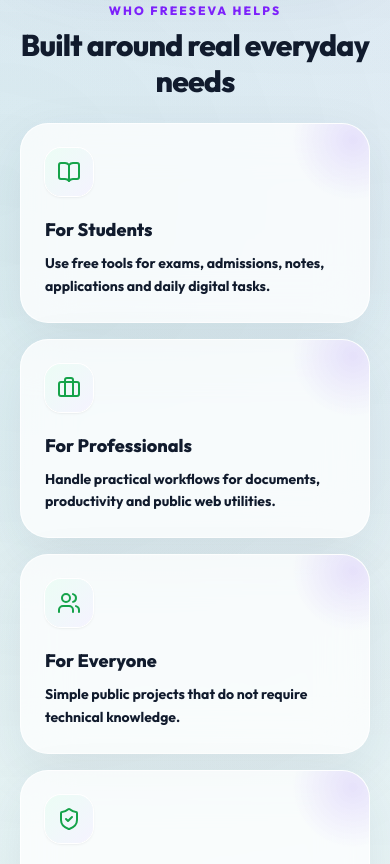
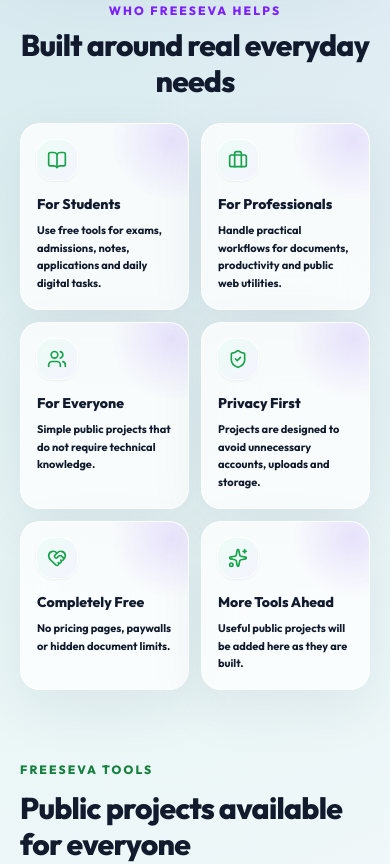
Before and after one commit to imaryan02/freeseva, a React (Vite) app: page / in a window 390 px wide. Shown: the part 1220-2084 px from the top of the page. Built offline with nearby package versions, Linux system fonts and the light colour scheme.

Commit message:
responsiveness added

```diff
--- a/src/routes/Home.tsx
+++ b/src/routes/Home.tsx
@@ -282,20 +282,20 @@ export const Home: React.FC = () => {
               Built around real everyday needs
             </h2>
           </div>
-          <div className="grid gap-4 sm:grid-cols-2 lg:grid-cols-3">
+          <div className="grid grid-cols-2 gap-3 sm:gap-4 lg:grid-cols-3">
             {trustItems.map((item) => {
               const Icon = item.icon;
               return (
                 <article
                   key={item.label}
-                  className="group relative overflow-hidden rounded-[1.75rem] border border-white/80 bg-white/75 p-6 shadow-[0_18px_55px_rgba(31,49,82,0.08)] backdrop-blur-xl transition hover:-translate-y-1 hover:shadow-[0_24px_70px_rgba(31,49,82,0.12)]"
+                  className="group relative overflow-hidden rounded-[1.25rem] border border-white/80 bg-white/75 p-4 shadow-[0_18px_55px_rgba(31,49,82,0.08)] backdrop-blur-xl transition hover:-translate-y-1 hover:shadow-[0_24px_70px_rgba(31,49,82,0.12)] sm:rounded-[1.75rem] sm:p-6"
                 >
                   <div className="absolute -right-12 -top-12 h-32 w-32 rounded-full bg-[radial-gradient(circle,rgba(139,92,246,0.16),transparent_68%)] transition group-hover:scale-125" />
-                  <div className="relative flex h-12 w-12 items-center justify-center rounded-2xl bg-gradient-to-br from-emerald-50 to-violet-50 text-brand-600 shadow-sm ring-1 ring-white">
-                    <Icon className="h-6 w-6" />
+                  <div className="relative flex h-10 w-10 items-center justify-center rounded-2xl bg-gradient-to-br from-emerald-50 to-violet-50 text-brand-600 shadow-sm ring-1 ring-white sm:h-12 sm:w-12">
+                    <Icon className="h-5 w-5 sm:h-6 sm:w-6" />
                   </div>
-                  <h3 className="relative mt-5 text-lg font-black text-navy-950">{item.label}</h3>
-                  <p className="relative mt-2 text-sm font-bold leading-relaxed text-navy-550">{item.text}</p>
+                  <h3 className="relative mt-4 text-sm font-black leading-tight text-navy-950 sm:mt-5 sm:text-lg">{item.label}</h3>
+                  <p className="relative mt-2 text-[11px] font-bold leading-relaxed text-navy-550 sm:text-sm">{item.text}</p>
                 </article>
               );
             })}
@@ -354,11 +354,11 @@ export const Home: React.FC = () => {
               </Link>
             </div>
 
-            <div className="grid gap-3 sm:grid-cols-2">
+            <div className="grid grid-cols-2 gap-2 sm:gap-3">
               {capabilities.map((capability) => (
-                <div key={capability} className="flex items-center gap-3 rounded-2xl border border-navy-100 bg-white/80 px-4 py-4 shadow-sm backdrop-blur">
-                  <CheckCircle2 className="h-5 w-5 flex-shrink-0 text-brand-600" />
-                  <span className="text-sm font-black text-navy-800">{capability}</span>
+                <div key={capability} className="flex min-h-20 items-start gap-2 rounded-2xl border border-navy-100 bg-white/80 px-3 py-3 shadow-sm backdrop-blur sm:min-h-0 sm:items-center sm:gap-3 sm:px-4 sm:py-4">
+                  <CheckCircle2 className="mt-0.5 h-4 w-4 flex-shrink-0 text-brand-600 sm:mt-0 sm:h-5 sm:w-5" />
+                  <span className="text-[11px] font-black leading-snug text-navy-800 sm:text-sm">{capability}</span>
                 </div>
               ))}
             </div>
@@ -399,13 +399,13 @@ export const Home: React.FC = () => {
                 clean and privacy-conscious solution can save time.
               </p>
             </div>
-            <div className="grid gap-3 sm:grid-cols-2">
+            <div className="grid grid-cols-2 gap-2 sm:gap-3">
               {futureAreas.map((area) => (
-                <div key={area} className="rounded-[1.5rem] border border-white/80 bg-white/75 p-5 shadow-[0_16px_45px_rgba(31,49,82,0.07)] backdrop-blur-xl">
-                  <div className="flex h-10 w-10 items-center justify-center rounded-2xl bg-violet-50 text-violet-600">
-                    <Sparkles className="h-5 w-5" />
+                <div key={area} className="rounded-[1.25rem] border border-white/80 bg-white/75 p-4 shadow-[0_16px_45px_rgba(31,49,82,0.07)] backdrop-blur-xl sm:rounded-[1.5rem] sm:p-5">
+                  <div className="flex h-9 w-9 items-center justify-center rounded-2xl bg-violet-50 text-violet-600 sm:h-10 sm:w-10">
+                    <Sparkles className="h-4.5 w-4.5 sm:h-5 sm:w-5" />
                   </div>
-                  <p className="mt-4 text-sm font-black text-navy-850">{area}</p>
+                  <p className="mt-3 text-[11px] font-black leading-snug text-navy-850 sm:mt-4 sm:text-sm">{area}</p>
                 </div>
               ))}
             </div>
```
